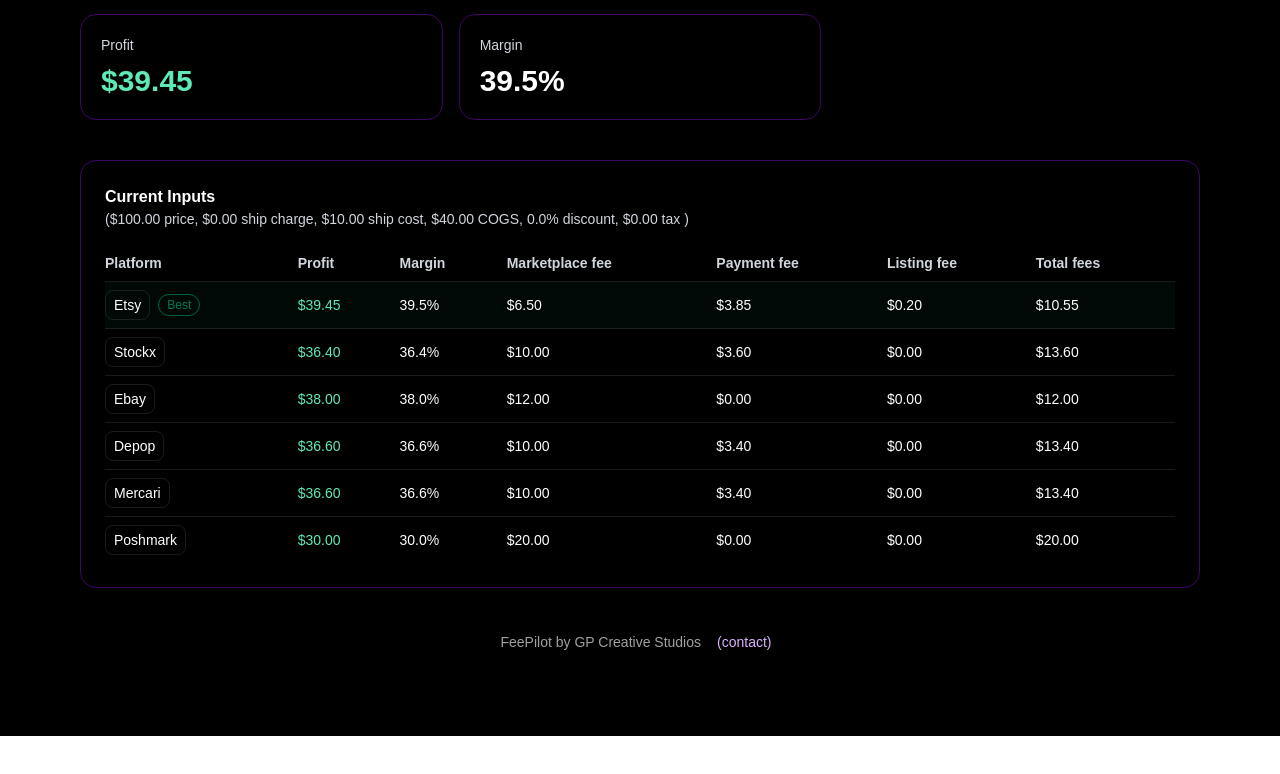
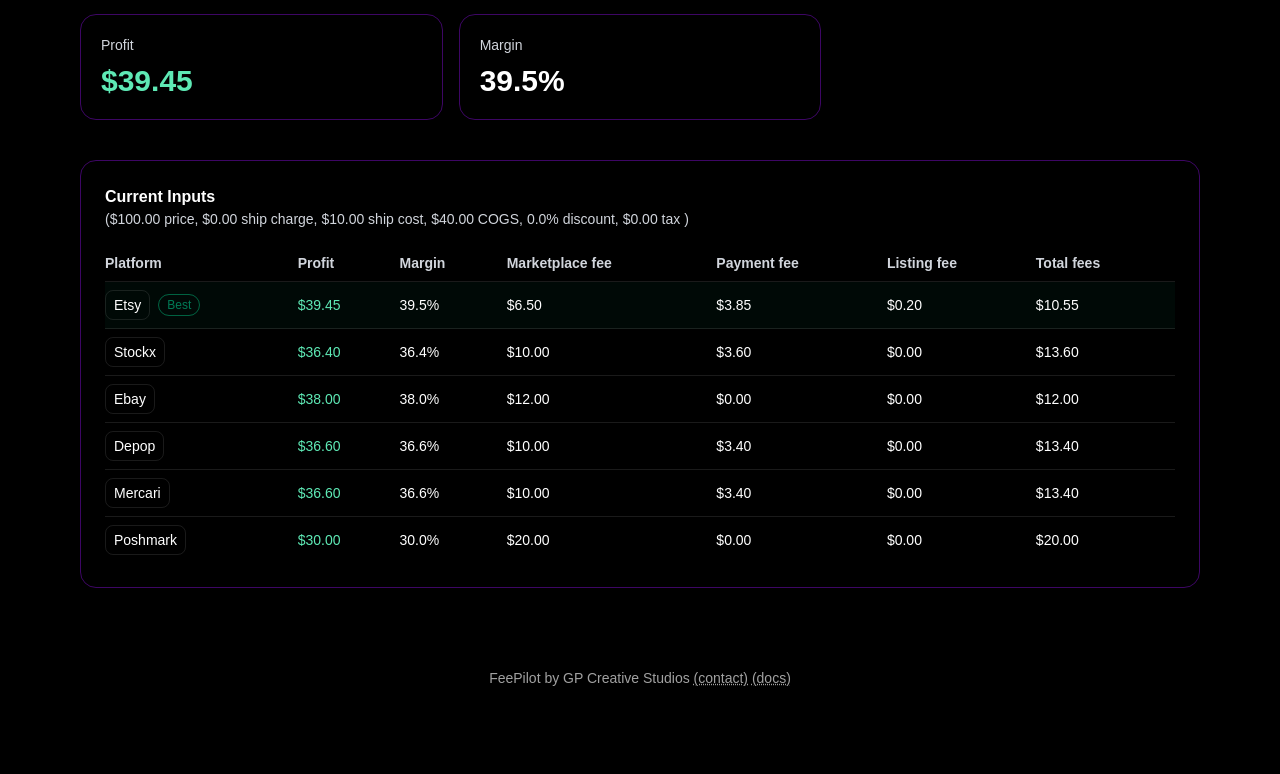
Before and after one commit to gpcreativestudios2018/FeePilot, a Next.js app: page / in a window 1280 px wide. Shown: the part 686-1460 px from the top of the page. Before the commit the page ends 1422 px from the top, so only its background shows below. Built offline with nearby package versions, Linux system fonts and the light colour scheme.

Commit message:
chore: add (docs) link to footer

```diff
--- a/src/app/components/Footer.tsx
+++ b/src/app/components/Footer.tsx
@@ -2,50 +2,29 @@
 
 import React from 'react';
 
-const EMAIL = 'gpcreativestudios2018@gmail.com';
-
 export default function Footer() {
-  const copyEmail = async () => {
-    try {
-      await navigator.clipboard.writeText(EMAIL);
-      // show a tiny, inline “email copied” bubble
-      const id = 'email-copied-toast';
-      let el = document.getElementById(id);
-      if (!el) {
-        el = document.createElement('div');
-        el.id = id;
-        el.style.position = 'fixed';
-        el.style.bottom = '18px';
-        el.style.right = '18px';
-        el.style.padding = '10px 14px';
-        el.style.borderRadius = '10px';
-        el.style.background = 'rgba(147, 51, 234, 0.95)'; // purple-ish
-        el.style.color = 'white';
-        el.style.fontSize = '14px';
-        el.style.boxShadow = '0 6px 22px rgba(0,0,0,.35)';
-        el.style.zIndex = '9999';
-        el.style.transition = 'opacity .2s ease';
-        document.body.appendChild(el);
-      }
-      el.textContent = 'Email copied';
-      el.style.opacity = '1';
-      setTimeout(() => (el.style.opacity = '0'), 1100);
-    } catch {
-      // fallback: open mail client if clipboard is blocked
-      window.location.href = `mailto:${EMAIL}`;
-    }
-  };
-
   return (
-    <div className="mt-10 flex items-center justify-center text-sm text-neutral-400">
-      <span className="mr-2">FeePilot by GP Creative Studios</span>
-      <button
-        onClick={copyEmail}
-        className="rounded-md px-2 py-1 text-purple-300 hover:text-purple-200 focus:outline-none focus:ring-2 focus:ring-purple-500/40"
-        aria-label="Copy email address"
-      >
-        (contact)
-      </button>
-    </div>
+    <footer className="mx-auto max-w-6xl px-4 py-10">
+      <div className="flex flex-col items-center gap-2 text-sm text-neutral-400">
+        <div className="text-center">
+          FeePilot by GP Creative Studios{' '}
+          <a
+            href="mailto:gpcreativestudios2018@gmail.com"
+            className="underline decoration-dotted hover:text-purple-400"
+          >
+            (contact)
+          </a>
+          {' '}
+          <a
+            href="https://github.com/gpcreativestudios2018/FeePilot/blob/main/docs/command-palette.md"
+            target="_blank"
+            rel="noopener noreferrer"
+            className="underline decoration-dotted hover:text-purple-400"
+          >
+            (docs)
+          </a>
+        </div>
+      </div>
+    </footer>
   );
 }
```
